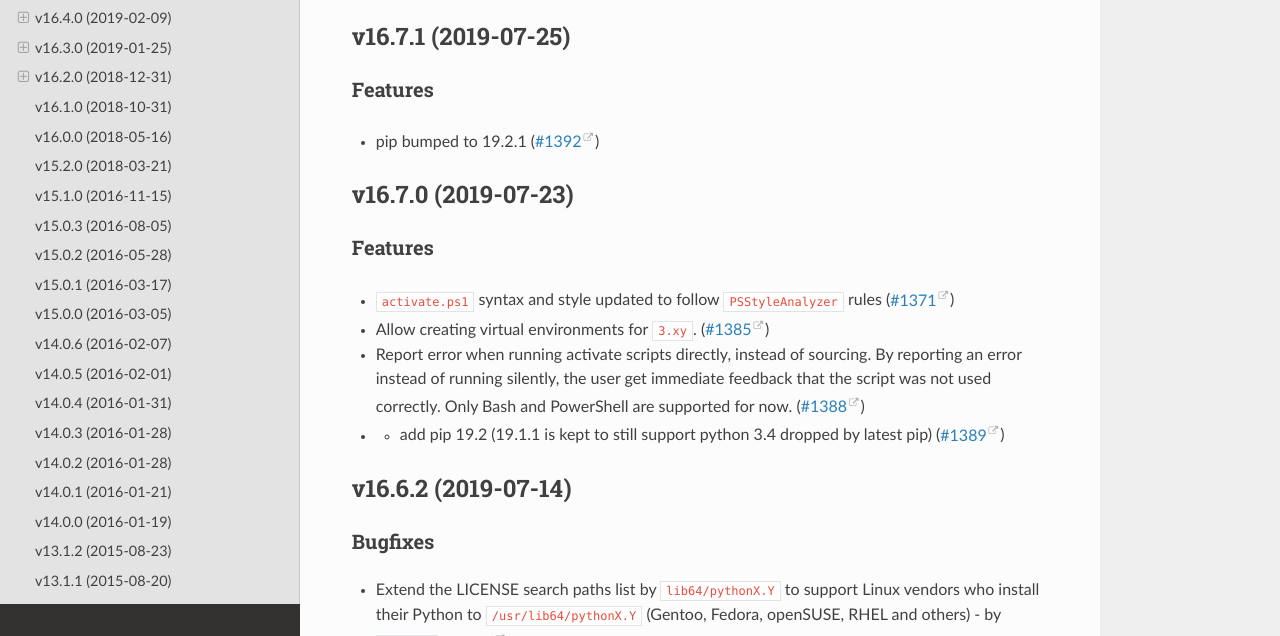
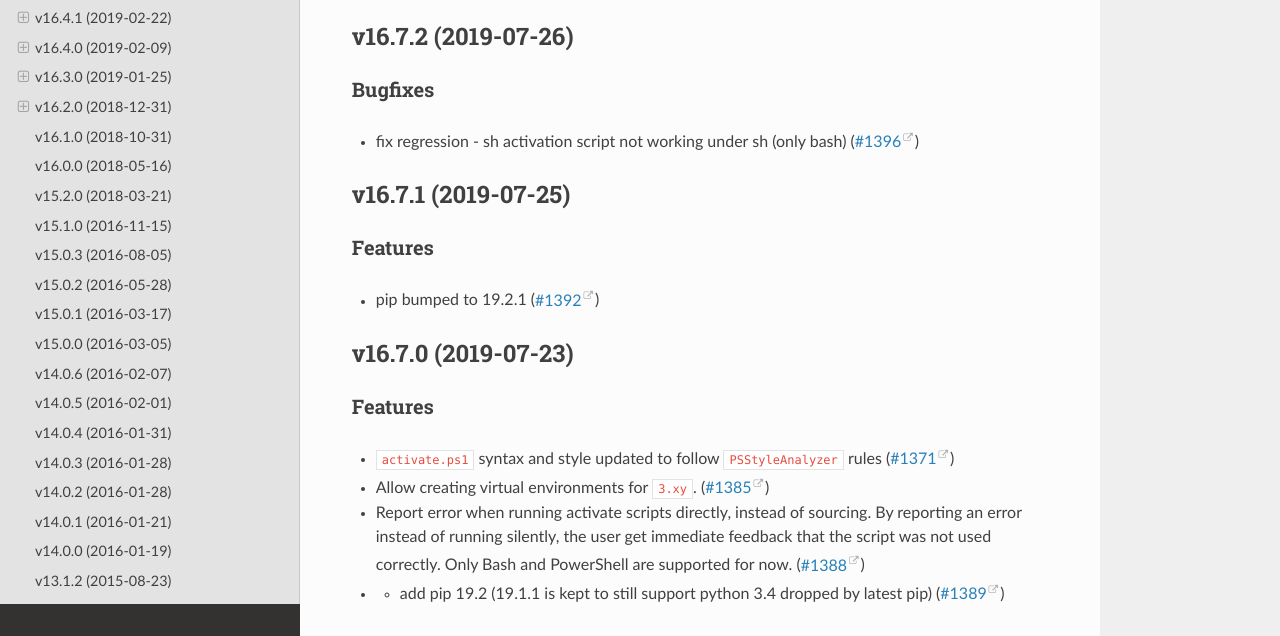
Before and after one commit to pypa/virtualenv, a Sphinx documentation site: the page built from docs/changes.rst, in a window 1280 px wide and 900 px high, cut to the strip 264-900 px from the top of the window. Built offline with Sphinx 7.4.7 and the Read the Docs theme 2.0.0, drawn with Linux system fonts in a browser that asks for light colours.

Commit message:
release 16.7.2

```diff
--- a/docs/changelog/1396.bugfix.rst
+++ /dev/null
@@ -1 +0,0 @@
-fix regression - sh activation script not working under sh (only bash)
--- a/docs/changes.rst
+++ b/docs/changes.rst
@@ -4,6 +4,15 @@
 .. include:: _draft.rst
 
 .. towncrier release notes start
+
+v16.7.2 (2019-07-26)
+--------------------
+
+Bugfixes
+^^^^^^^^
+
+- fix regression - sh activation script not working under sh (only bash) (`#1396 <https://github.com/pypa/virtualenv/issues/1396>`_)
+
 
 v16.7.1 (2019-07-25)
 --------------------
```
